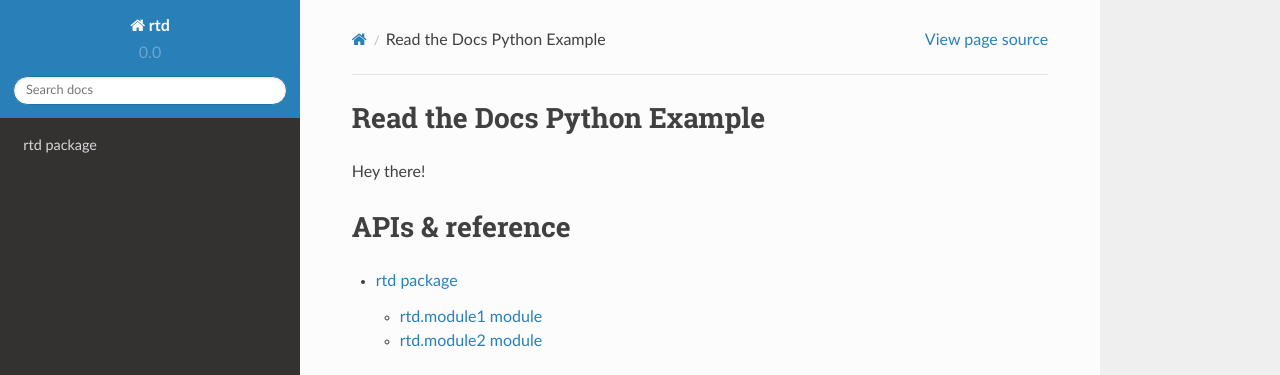
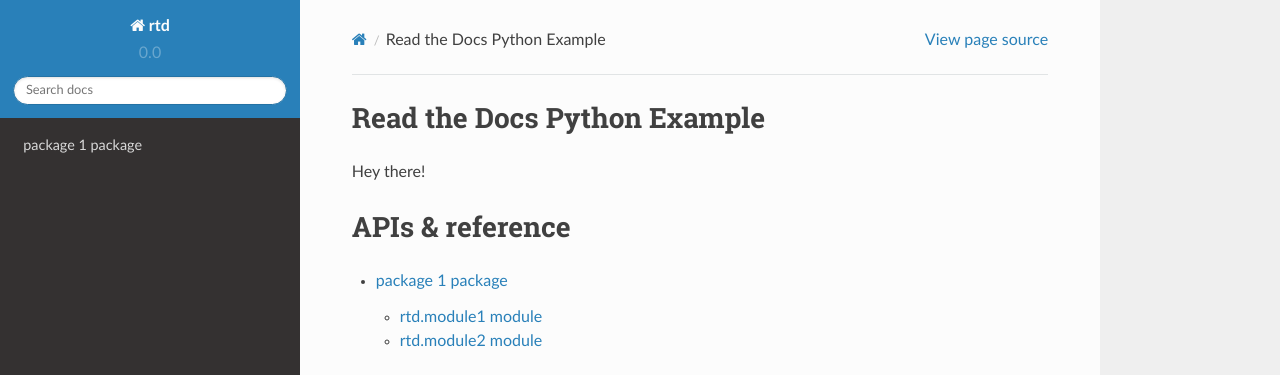
Before and after one commit to fabianbalsiger/rtd, a Sphinx documentation site: the page built from docs/index.rst, in a window 1280 px wide. Shown: the top 375 px of the page. Built offline with Sphinx 7.4.7 and the Read the Docs theme 2.0.0, drawn with Linux system fonts in a browser that asks for light colours.

Commit message:
fix: module documentation

```diff
--- a/docs/rtd.rst
+++ b/docs/rtd.rst
@@ -1,7 +1,7 @@
-rtd package
-===========
+package 1 package
+=================
 
-.. automodule:: rtd
+.. automodule:: rtd.package1
     :members:
     :undoc-members:
     :show-inheritance:
```
Also changed, not shown: 1 other file.
